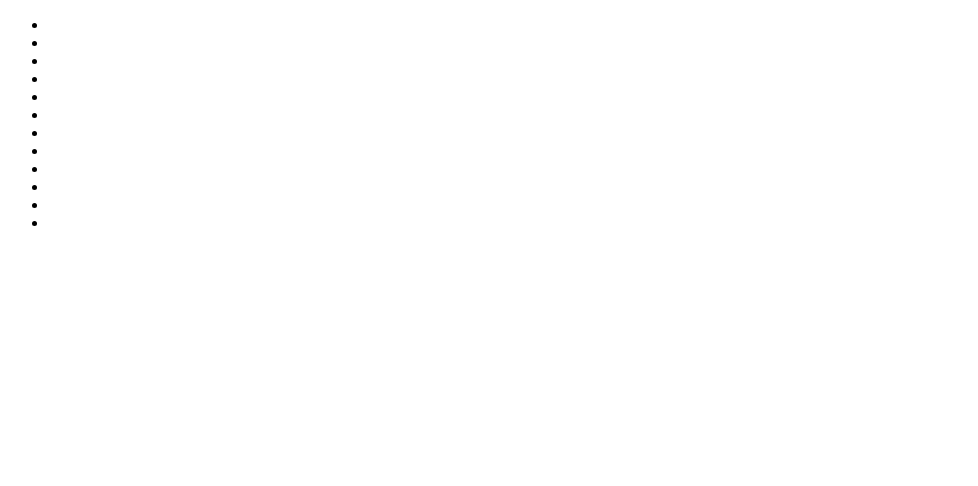
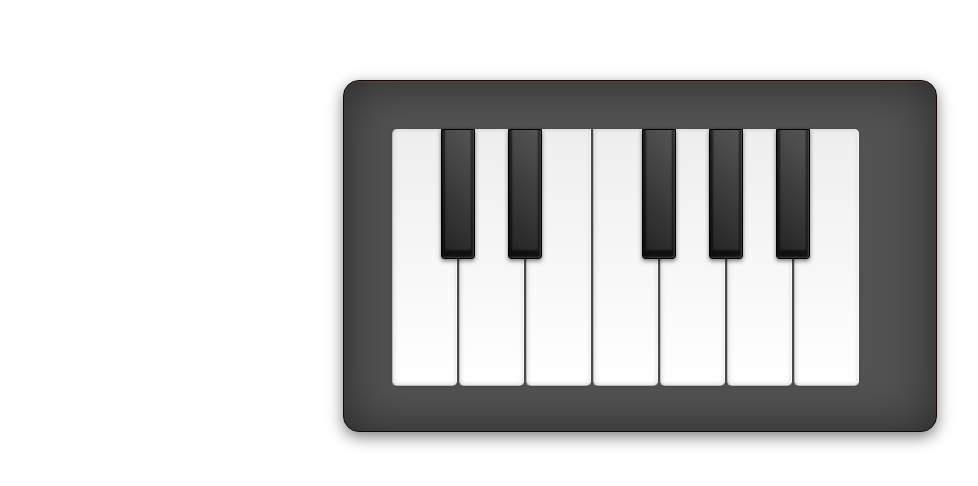
Before and after one commit to pennyfarrell/hachathon-nov-17, a plain HTML site: page index.html in a window 1280 px wide. Shown: the whole page, without its empty margins (0-978 px from the left). Drawn offline with nearby package versions, Linux system fonts and the light colour scheme; the site is published under a folder, as on GitHub Pages, so addresses that start at the root find nothing.

Commit message:
fix path to css

```diff
--- a/index.html
+++ b/index.html
@@ -11,7 +11,7 @@
     <script src="https://cdn.jsdelivr.net/npm/bootstrap@5.2.2/dist/js/bootstrap.bundle.min.js"
         integrity="sha384-OERcA2EqjJCMA+/3y+gxIOqMEjwtxJY7qPCqsdltbNJuaOe923+mo//f6V8Qbsw3" crossorigin="anonymous">
     </script>
-    <link rel="stylesheet" href="/static/styles/style.css">
+    <link rel="stylesheet" href="static/styles/style.css">
 </head>
 
 <body>
```
